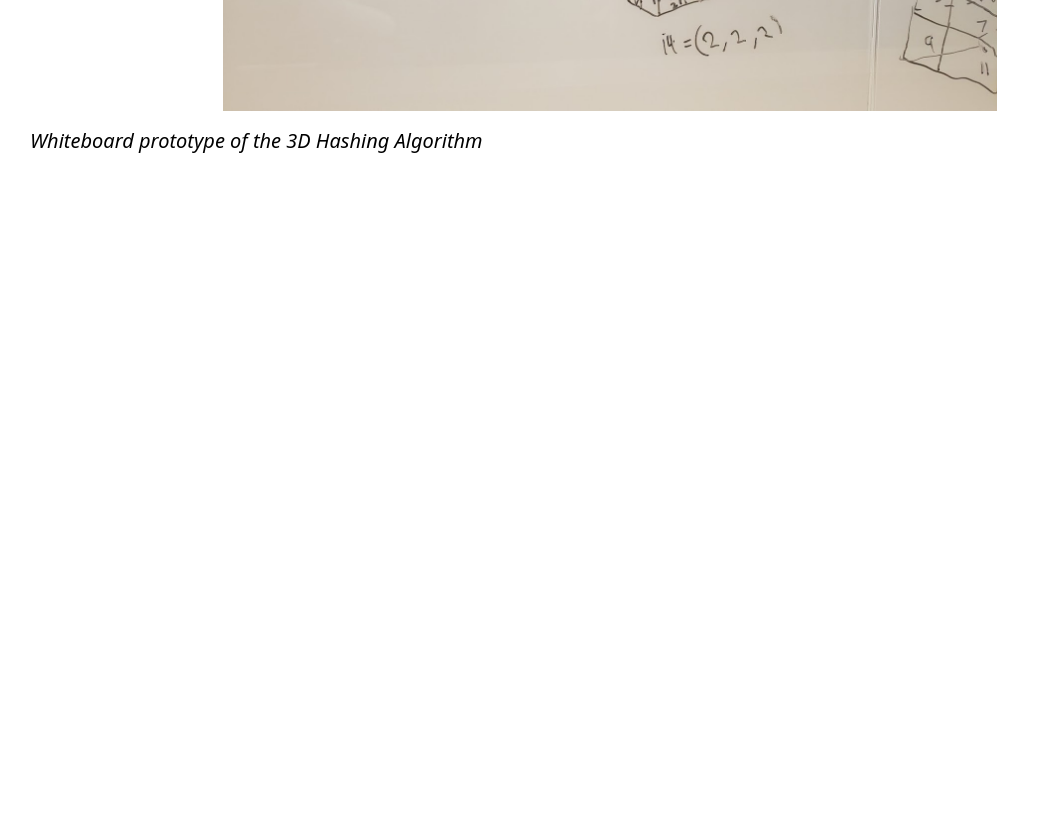
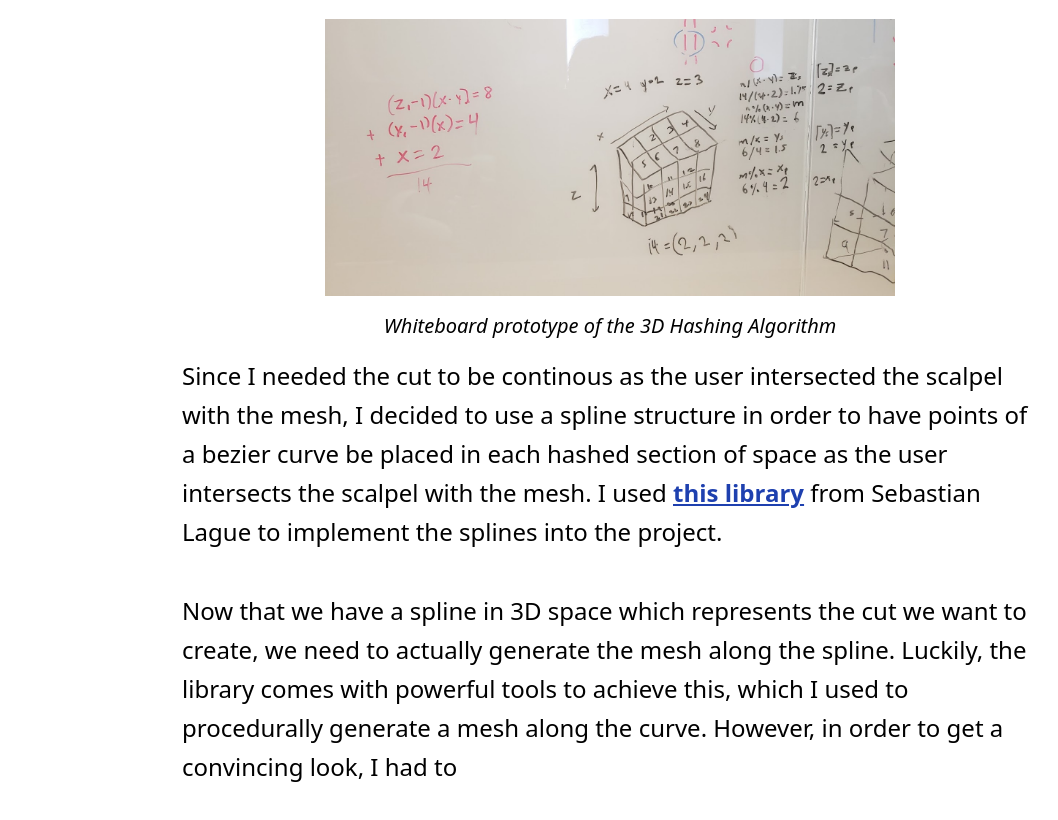
Before and after one commit to dinethmeegoda/portfolio-site, a Next.js app: page /projects/vr-mesh-cut in a window 1280 px wide. Shown: the part 3300-4120 px from the top of the page, without its empty margins (30-1088 px from the left). Before the commit the page ends 3663 px from the top, so only its background shows below. Built offline with nearby package versions, Linux system fonts and the light colour scheme.

Commit message:
Updated VR Section and projects for smaller screen

```diff
--- a/components/ProjectsSection.tsx
+++ b/components/ProjectsSection.tsx
@@ -9,7 +9,7 @@ const projects = [
     link: '/projects/vr-mesh-cut',
     image: '/projects-images/vr-mesh/title.PNG',
     description:
-      'A tool built for the Unity Engine with C# that procedurally creates real-time mesh cuts on models.',
+      'A tool built for Unity that procedurally creates real-time mesh cuts on models.',
     tags: ['C# ', 'Unity ', 'Blender'],
   },
   {
@@ -17,7 +17,7 @@ const projects = [
     link: '/projects/mini-minecraft',
     image: '/projects-images/mini-minecraft/title.PNG',
     description:
-      'Version of Minecraft made with OpenGL and C++ implemented with a custom game engine.',
+      'Version of Minecraft with multithreading implemented with a custom game engine.',
     tags: ['C++', 'OpenGL', 'GLSL'],
   },
   {
@@ -25,7 +25,7 @@ const projects = [
     link: '/projects/pathtracer',
     image: '/projects-images/path-tracer/title.PNG',
     description:
-      'Pathtracer built with C++ and GLSL with custom scene creation and variety of materials.',
+      'Monte-Carlo Pathtracer with scene creation, multisampling, and materials.',
     tags: ['GLSL', 'OpenGL', 'C++'],
   },
   {
@@ -33,7 +33,7 @@ const projects = [
     link: '/projects/procedural-city',
     image: '/projects-images/procedural-city/title.PNG',
     description:
-      'Procedurally Built Medieval City made in Houdini and Unreal Engine using Wave Function Collapse.',
+      'Procedurally Built Medieval City using Wave Function Collapse.',
     tags: ['Unreal', 'Houdini', 'Python'],
   },
   {
@@ -41,7 +41,7 @@ const projects = [
     link: '/projects/realtime-renderer',
     image: '/projects-images/realtime-renderer/title.PNG',
     description:
-      'Real-time Rendering Engine written with GLSL and OpenGL implementing PBR materials, textures, and HDRI mapping.',
+      'Real-time Rendering Engine implementing PBR materials, textures, and HDRIs.',
     tags: ['GLSL', 'OpenGL'],
   },
   {
@@ -49,22 +49,21 @@ const projects = [
     link: '/projects/mini-maya',
     image: '/projects-images/mini-maya/title.PNG',
     description:
-      '3D Modelling Program made with C++ and OpenGL that implements Catmull-Clark subdivision and mesh skinning with basic skeletons',
+      '3D Modelling Program that implements subdivision and mesh skinning with basic skeletons.',
     tags: ['C++', 'OpenGL', 'Qt'],
   },
   {
     name: 'WebGL Procedural Fireball',
     link: '/projects/webGL-fireball',
     image: '/projects-images/webgl-fireball/title.PNG',
-    description: 'Procedurally generated fireball made with WebGL and GLSL.',
+    description: 'Procedurally generated fireball character.',
     tags: ['WebGL', 'GLSL'],
   },
   {
     name: 'WebGL Procedural Technoblob',
     link: '/projects/webGL-procedural-blob',
     image: '/projects-images/webgl-blob/title.PNG',
-    description:
-      'Procedurally generated noise-function dense blob made with WebGL and GLSL.',
+    description: 'Procedurally generated noise-function dense blob.',
     tags: ['WebGL', 'GLSL'],
   },
   {
@@ -78,14 +77,14 @@ const projects = [
     name: 'SDF Engine',
     link: '/projects/sdf-mogus',
     image: '/projects-images/sdf-mogus/title.png',
-    description: 'Ray Marching SDF Creation Engine with GLSL.',
+    description: 'Ray Marching SDF Creation Engine.',
     tags: ['OpenGL', 'GLSL', 'C++'],
   },
   {
-    name: 'Surface and Postprocessing Shaders',
+    name: 'Surface & Post Shaders',
     link: '/projects/shader-fun',
     image: '/projects-images/shader-fun/title.png',
-    description: 'Collection of shaders implemented with GLSL.',
+    description: 'Collection of GLSL surface & post shaders.',
     tags: ['OpenGL', 'GLSL', 'C++'],
   },
   {
@@ -93,7 +92,7 @@ const projects = [
     link: '/projects/rasterizer',
     image: '/projects-images/rasterizer/title.png',
     description: '3D CPU Based Rasterizer with interactive camera controls.',
-    tags: ['C++'],
+    tags: ['C++', 'Qt'],
   },
   {
     name: 'Bionic Traveler',
@@ -120,7 +119,7 @@ const ProjectsSection = () => {
               <Link href={project.link}>
                 <div key={idx} className={`relative rounded-xl`}>
                   <SlideUp offset="-150px 0px -150px 0px">
-                    <div className="animate-slideUpCubiBezier animation-delay-2">
+                    <div className="animation-delay-2 animate-slideUpCubiBezier">
                       <Image
                         className="rounded-xl opacity-30 shadow-lg transition-[opacity] duration-300 ease-in-out hover:opacity-75 md:opacity-25"
                         src={project.image}
--- a/components/project-components/VRMesh.tsx
+++ b/components/project-components/VRMesh.tsx
@@ -8,31 +8,31 @@ const VRMesh = () => {
   return (
     <section id="home">
       {/*Div that contains picture and text*/}
-      <div className="flex flex-col items-center justify-center text-center lg:space-x-4">
+      <div className="container mx-auto flex flex-col items-center justify-center text-left lg:space-x-4">
         {/*Name Title Text*/}
-        <div className="mx-5 px-10 xl:mt-2">
-          <h1 className="mb-10 text-4xl font-semibold xl:text-6xl">
+        <div className="mx-5 flex flex-col px-10 xl:mt-2">
+          <h1 className="text-4xl font-semibold xl:mb-10 xl:text-6xl">
             {' '}
             VR Mesh Cutting Tool
           </h1>
           {/*Picture*/}
-          <div className="my-16 xl:flex xl:flex-row xl:space-x-12">
-            <div className="xl:w-3/5">
+          <div className="my-16 xl:space-x-12">
+            <div className="mr-6 xl:float-left xl:w-3/5">
               <div className="flex aspect-video flex-col">
                 <iframe
-                  className=" h-full w-full rounded-lg"
+                  className="h-full w-full rounded-lg"
                   src="https://www.youtube.com/embed/7zhOj0iSXVE?si=kTtDrxwUWDojmWNQ"
                   width="100%"
                   title="YouTube video player"
                   allow="accelerometer; autoplay; clipboard-write; encrypted-media; gyroscope; picture-in-picture; web-share"
                   allowFullScreen
                 ></iframe>
-                <p className="font-style: my-4 text-xl italic">
+                <p className="font-style: my-4 text-center text-xl italic">
                   Brief Video Overview of the project
                 </p>
               </div>
             </div>
-            <div className="xl:w-2/5">
+            <div className="">
               <h1 className="mb-4 text-3xl font-semibold text-blue-800 dark:text-fuchsia-400 xl:mt-0 xl:text-left">
                 The Problem
               </h1>
@@ -52,16 +52,16 @@ const VRMesh = () => {
                 real-time mesh cutting feature that would run at least 75 FPS on
                 the Quest to deter motion sickness.
               </p>
-              <p className="mb-10 text-2xl leading-relaxed xl:pr-12 xl:text-left">
+              <p className="text-2xl leading-relaxed xl:mb-10 xl:pr-12 xl:text-left">
                 However, there was no accessible algorithm that would be able to
                 modify and cut complex meshes in realtime while maintaining the
                 high framerate needed for VR.
               </p>
             </div>
           </div>
-          <div className="mitems-center flex flex-col xl:flex-row">
-            <div className="xl:w-3/5">
-              <h1 className="mb-4 text-3xl font-semibold text-blue-800 dark:text-fuchsia-400 xl:mt-0 xl:text-left">
+          <div className="flex flex-col items-center xl:flex-row">
+            <div className="xl:w-3/4">
+              <h1 className="mb-4 text-3xl font-semibold text-blue-800 dark:text-fuchsia-400 xl:text-left">
                 Breakthrough Ideas
               </h1>
               <p className="mb-10 text-2xl leading-relaxed xl:pr-12 xl:text-left">
@@ -93,7 +93,7 @@ const VRMesh = () => {
                 tracking.
               </p>
             </div>
-            <div className="mx-auto xl:w-2/5">
+            <div className="mx-auto xl:w-1/4">
               <Image
                 className=""
                 src="/projects-images/vr-mesh/MeshCutDemo.gif"
@@ -136,8 +136,30 @@ const VRMesh = () => {
               width={1560}
               height={758}
             />
-            <p className="mx-auto my-4 text-left text-xl italic ">
+            <p className="mx-auto my-4 text-center text-xl italic ">
               Whiteboard prototype of the 3D Hashing Algorithm
+            </p>
+          </div>
+          <div>
+            <p className="mb-10 text-2xl leading-relaxed xl:pr-12 xl:text-left">
+              Since I needed the cut to be continous as the user intersected the
+              scalpel with the mesh, I decided to use a spline structure in
+              order to have points of a bezier curve be placed in each hashed
+              section of space as the user intersects the scalpel with the mesh.
+              I used{' '}
+              <span className="font-bold text-blue-800 underline dark:text-fuchsia-500">
+                <a href="https://github.com/SebLague/Path-Creator">
+                  this library
+                </a>
+              </span>{' '}
+              from Sebastian Lague to implement the splines into the project.
+            </p>
+            <p className="mb-10 text-2xl leading-relaxed xl:pr-12 xl:text-left">
+              Now that we have a spline in 3D space which represents the cut we
+              want to create, we need to actually generate the mesh along the
+              spline. Luckily, the library comes with powerful tools to achieve
+              this, which I used to procedurally generate a mesh along the
+              curve. However, in order to get a convincing look, I had to
             </p>
           </div>
         </div>
```
